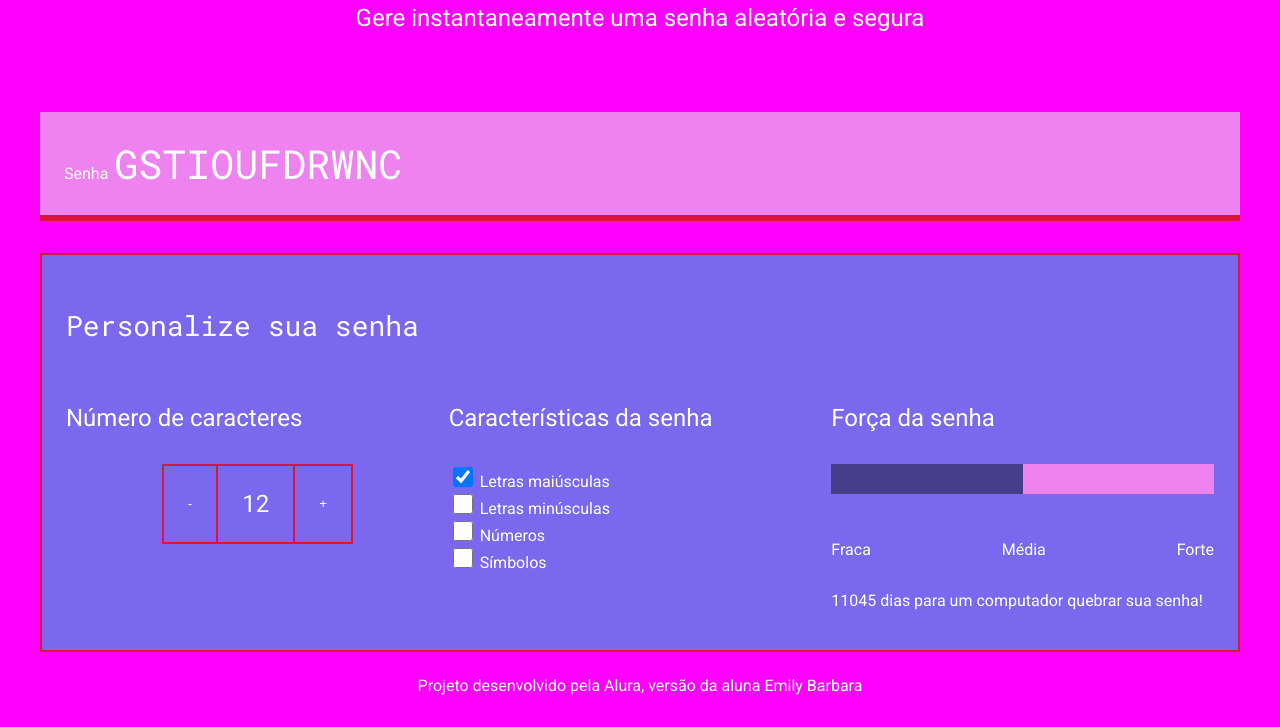
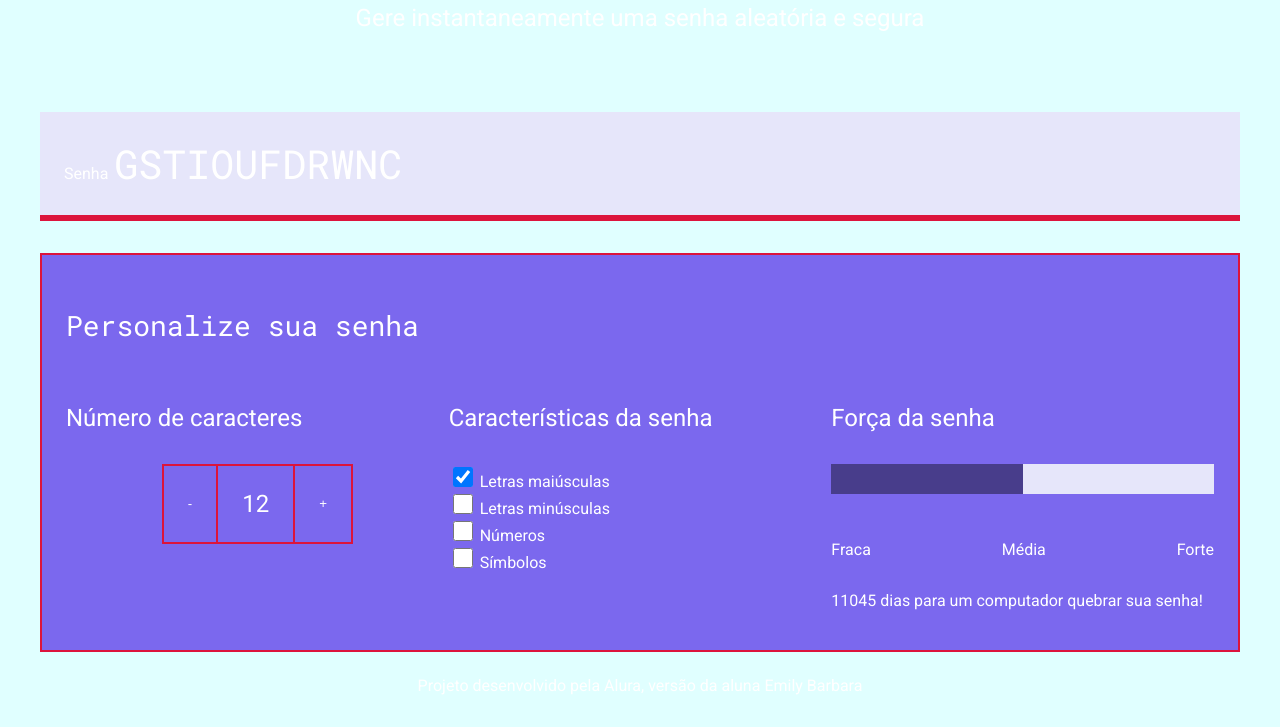
Before and after one commit to Emilygatinha/GERADOR-DE-SENHAS, a plain HTML site: page index.html in a window 1280 px wide. Shown: the part 214-941 px from the top of the page. Drawn offline with Linux system fonts and the light colour scheme.

Commit message:
Update style.css

```diff
--- a/style.css
+++ b/style.css
@@ -2,8 +2,8 @@
 
 :root {
     --branco: white;
-    --cor-de-fundo: #FF00FF;
-    --fundo-senha: #EE82EE;
+    --cor-de-fundo: #E0FFFF;
+    --fundo-senha: #E6E6FA;
     --fundo-texto: #7B68EE;
     --borda: #DC143C;
     --roboto: 'Roboto', sans-serif;
```
